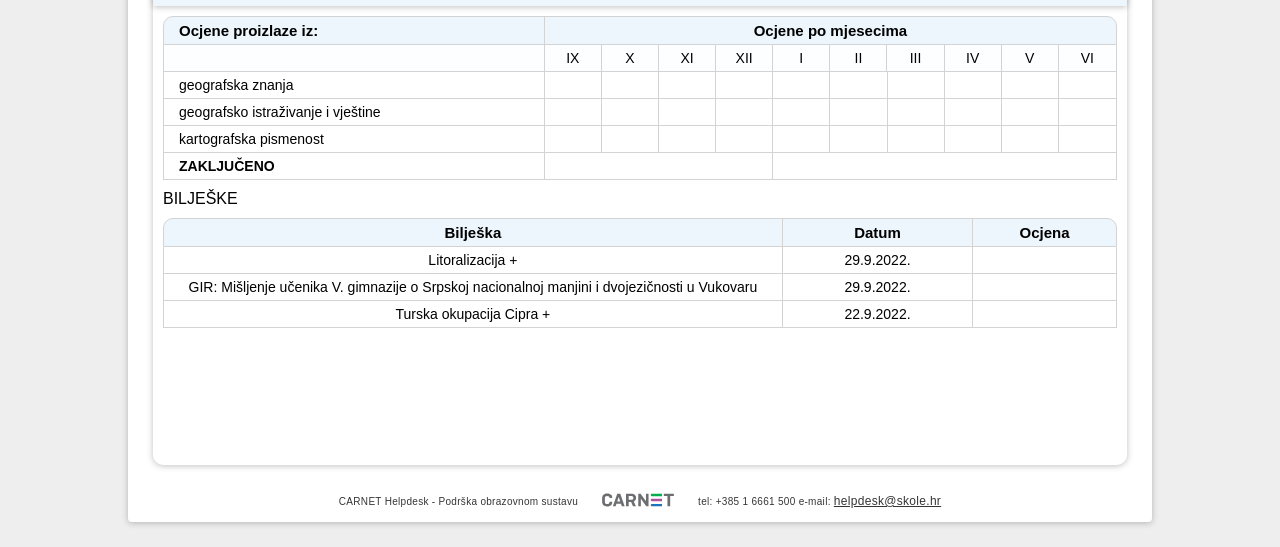
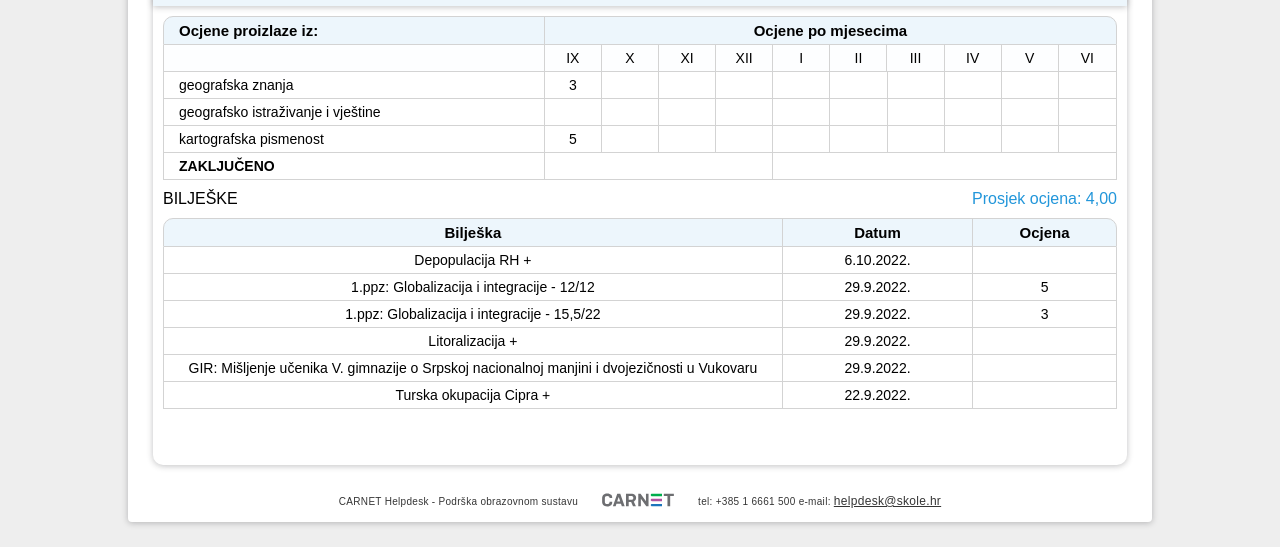
Before and after one commit to ocjene/Geografija, a plain HTML site: page index.html in a window 1280 px wide. Shown: the part 262-809 px from the top of the page. Drawn offline with Linux system fonts and the light colour scheme; files that its build step writes are made by us from their sources; a web font is replaced by a local one.

Commit message:
Add files via upload

```diff
--- a/index.html
+++ b/index.html
@@ -6,7 +6,7 @@
         <meta name="description" content="Aplikacija e-Dnevnik za učenike omogućava učenicima pregled ocjena, bilješki, izostanaka, lektira te raspored pisanih zadaća, koje su upisali nastavnici u e-Dnevnik sustav">
         <meta name="keywords" content="e-Dnevnik, e-Dnevnik ocjene, e-Dnevnik za učenike, ocjene, učenici, škole, CARNET">
         <title>e-Dnevnik za učenike i roditelje</title>
-                    <link rel="stylesheet" href="./e-Dnevnik za učenike i roditelje_files/layout.ff9aa0.css">
+                    <link rel="stylesheet" href="./index_files/layout.ff9aa0.css">
             <link rel="apple-touch-icon" sizes="180x180" href="https://ocjene.skole.hr/apple-touch-icon.png?v=gAe752EpAd">
             <link rel="icon" type="image/png" sizes="32x32" href="https://ocjene.skole.hr/favicon-32x32.png?v=gAe752EpAd">
             <link rel="icon" type="image/png" sizes="16x16" href="https://ocjene.skole.hr/favicon-16x16.png?v=gAe752EpAd">
@@ -216,6 +216,8 @@
 						<div class="flex-row first">geografska znanja</div>
 
 							<div class="flex-row grade">
+																<span class="popup mobile-only" data-title="geografska znanja">
+																			<span class=" positive " data-action-id="543144454960">3</span>								</span>
 															</div>
 
 							<div class="flex-row grade">
@@ -286,6 +288,8 @@
 						<div class="flex-row first">kartografska pismenost</div>
 
 							<div class="flex-row grade">
+																<span class="popup mobile-only" data-title="kartografska pismenost">
+																			<span class=" positive " data-action-id="543144542830">5</span>								</span>
 															</div>
 
 							<div class="flex-row grade">
@@ -322,7 +326,7 @@
 					<div class="flex-row"></div>
 					<div class="flex-row"></div>
 				</div>
-			</div>
+			</div><div style="color: rgb(34, 150, 218); float: right;">Prosjek ocjena: 4,00</div>
 
 
 							<div class="section-title">BILJEŠKE</div>
@@ -339,6 +343,24 @@
                              <span>Ocjena</span>
                         </div>
                     </div>
+									<div class="flex-table row  " data-action-id="543126596140">
+						<div class="flex-row"> <span>Depopulacija RH +</span></div>
+
+							<div class="flex-row"> <span>6.10.2022.</span></div>
+												<div class="flex-row"></div>
+					</div>
+									<div class="flex-table row  " data-action-id="543144542830">
+						<div class="flex-row"> <span>1.ppz: Globalizacija i integracije - 12/12</span></div>
+
+							<div class="flex-row"> <span>29.9.2022.</span></div>
+												<div class="flex-row"> <span>5</span></div>
+					</div>
+									<div class="flex-table row  " data-action-id="543144454960">
+						<div class="flex-row"> <span>1.ppz: Globalizacija i integracije - 15,5/22</span></div>
+
+							<div class="flex-row"> <span>29.9.2022.</span></div>
+												<div class="flex-row"> <span>3</span></div>
+					</div>
 									<div class="flex-table row  " data-action-id="541564059480">
 						<div class="flex-row"> <span>Litoralizacija +</span></div>
 
@@ -415,8 +437,8 @@
 
 
         </div>
-                    <script src="./e-Dnevnik za učenike i roditelje_files/app.c7d431.js.download"></script>
-            <script src="./e-Dnevnik za učenike i roditelje_files/layout.ff9aa0.js.download"></script><div id="myModal" class="modal"><div class="modal-content-wrapper"><div class="modal-header"><span class="modal-title"></span><span class="close"><i class="icon-cancel"></i></span></div><div class="modal-content"></div></div></div>
+                    <script src="./index_files/app.c7d431.js.download"></script>
+            <script src="./index_files/layout.ff9aa0.js.download"></script><div id="myModal" class="modal"><div class="modal-content-wrapper"><div class="modal-header"><span class="modal-title"></span><span class="close"><i class="icon-cancel"></i></span></div><div class="modal-content"></div></div></div>
 
             <!-- The core Firebase JS SDK is always required and must be listed first -->
             <!--<script src="https://www.gstatic.com/firebasejs/7.9.1/firebase-app.js"></script>
```
